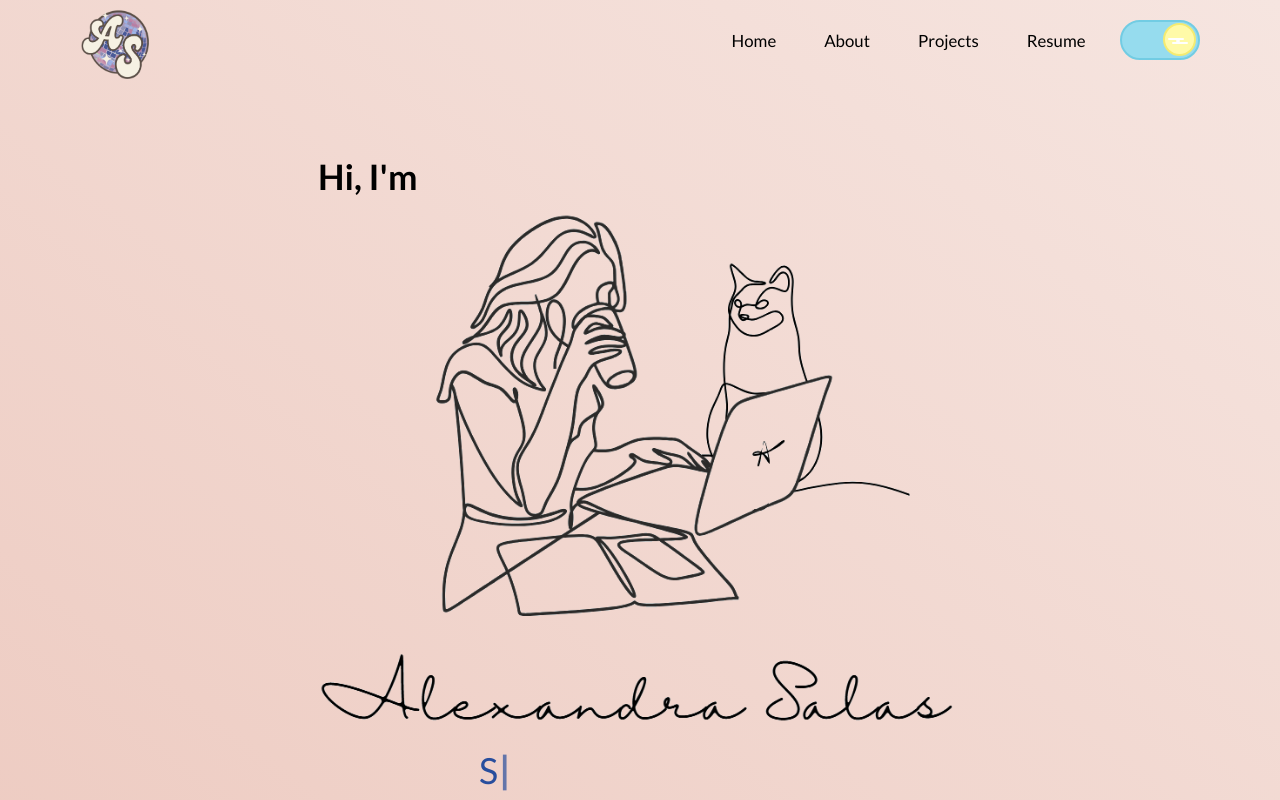
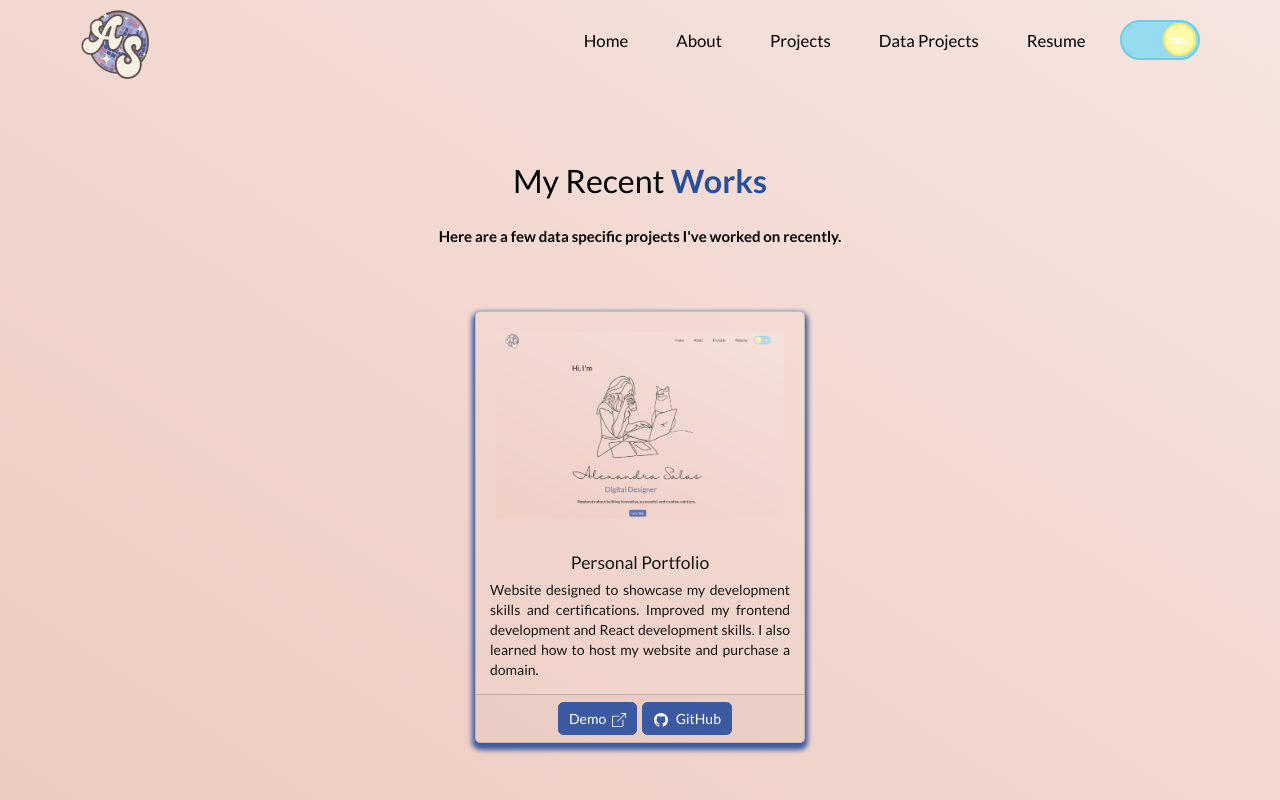
Before and after one commit to aesalas/SalasPortfolio, a React (Create React App) app: page /data-projects in a window 1280 px wide. Before the commit this address led to /. Shown: the top 800 px of the page. Built offline with nearby package versions, Linux system fonts and the light colour scheme.

Commit message:
Add Data projects section
Added a new section to highlight recent data related projects

```diff
--- a/src/App.js
+++ b/src/App.js
@@ -4,6 +4,7 @@ import Navbar from "./components/Navbar";
 import Home from "./components/Home/Home";
 import About from "./components/About/About";
 import Projects from "./components/Projects/Projects";
+import DataProjects from "./components/DataProjects/DataProjects";
 import Footer from "./components/Footer";
 import Resume from "./components/Resume/ResumeNew";
 import { keepTheme } from './utils/themes';
@@ -41,6 +42,7 @@ function App() {
         <Routes>
           <Route path="/" element={<Home />} />
           <Route path="/projects" element={<Projects />} />
+          <Route path="/data-projects" element={<DataProjects />} />
           <Route path="/about" element={<About />} />
           <Route path="/resume" element={<Resume />} />
           <Route path="*" element={<Navigate to="/"/>} />
--- /dev/null
+++ b/src/components/DataProjects/DataProjects.js
@@ -0,0 +1,43 @@
+import React from "react";
+import { Container, Row, Col, Button } from "react-bootstrap";
+import ProjectCard from "./ProjectCards";
+import PPweb from "../../Assets/Projects/PPweb.png";
+import { BsGithub } from "react-icons/bs";
+
+
+function DataProjects() {
+  return (
+    <Container fluid className="project-section">
+
+      <Container>
+        <h1 className="project-heading">
+          My Recent <strong className="popOColor"> Works </strong>
+        </h1>
+        <h4>
+          Here are a few data specific projects I've worked on recently.
+        </h4>
+
+        <Row style={{ justifyContent: "center", paddingBottom: "10px" }}>
+          {/*PP project card*/}
+          <Col md={4} className="project-card">
+            <ProjectCard
+              imgPath={PPweb}
+              title="Personal Portfolio"
+              description="Website designed to showcase my development skills and certifications. Improved my
+                frontend development and React development skills. I also learned how to host my website and purchase a domain."
+              demoLink="https://alexandrasalas.dev/"
+              ghLink="https://github.com/aesalas/SalasPortfolio"
+            />
+          </Col>
+
+
+
+
+
+        </Row>
+      </Container>
+    </Container>
+  );
+}
+
+export default DataProjects;
--- /dev/null
+++ b/src/components/DataProjects/ProjectCards.js
@@ -0,0 +1,60 @@
+import React from "react";
+import Card from "react-bootstrap/Card";
+import Button from "react-bootstrap/Button";
+import { BsBoxArrowUpRight, BsFillImageFill, BsGithub  } from "react-icons/bs";
+
+function ProjectCards(props) {
+  return (
+    <Card className="project-card-view">
+      <Card.Img variant="top" src={props.imgPath} alt="card-img" />
+      <Card.Body>
+        <Card.Title>{props.title}</Card.Title>
+        <Card.Text style={{ textAlign: "justify" }}>
+          {props.description}
+        </Card.Text>
+        {"\n"}
+        {"\n"}
+        </Card.Body>
+        <Card.Footer>
+        {/* If the component contains Demo link */}
+        {props.demoLink && (
+          <Button
+            variant="primary"
+            href={props.demoLink}
+            target="_blank"
+            style={{ marginLeft: "10px" }}
+          >
+
+            {"Demo "}&nbsp;
+            <BsBoxArrowUpRight />
+
+          </Button>
+        )}
+
+        {/* If the component contains Github link */}
+        {props.ghLink && (
+          <Button
+            variant="primary"
+	          href={props.ghLink}
+	          target="_blank"
+	          style={{ marginLeft: "5px" }}
+          >
+
+          <BsGithub/> &nbsp; GitHub
+
+        </Button>
+        )}
+
+        {/* If the component contains neither a Demo link nor a Github link */}
+        {!props.demoLink && !props.ghLink && (
+          <Button variant="primary" href={props.imgPath} target="_blank">
+          <BsFillImageFill  /> &nbsp; Open Image
+        </Button>
+        )}
+
+
+      </Card.Footer>
+    </Card>
+  );
+}
+export default ProjectCards;
--- a/src/components/Navbar.js
+++ b/src/components/Navbar.js
@@ -73,9 +73,20 @@ function NavBar() {
             <Nav.Item>
               <Nav.Link
                 as={Link}
+                to="/data-projects"
+                onClick={() => updateExpanded(false)}
+              >
+                Data Projects
+              </Nav.Link>
+            </Nav.Item>
+
+            <Nav.Item>
+              <Nav.Link
+                as={Link}
                 to="/resume"
                 onClick={() => updateExpanded(false)}
-              >Resume
+              >
+                Resume
               </Nav.Link>
             </Nav.Item>
             <Nav.Item>
```
